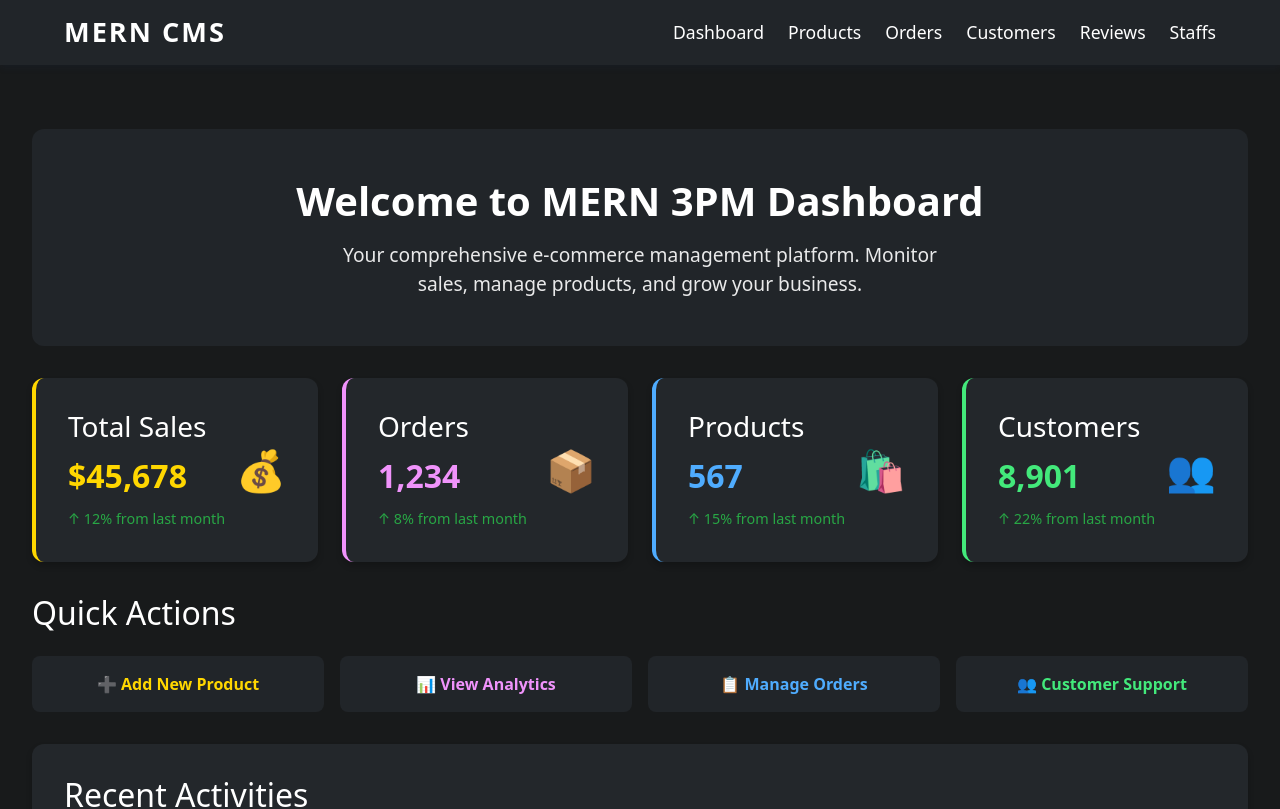
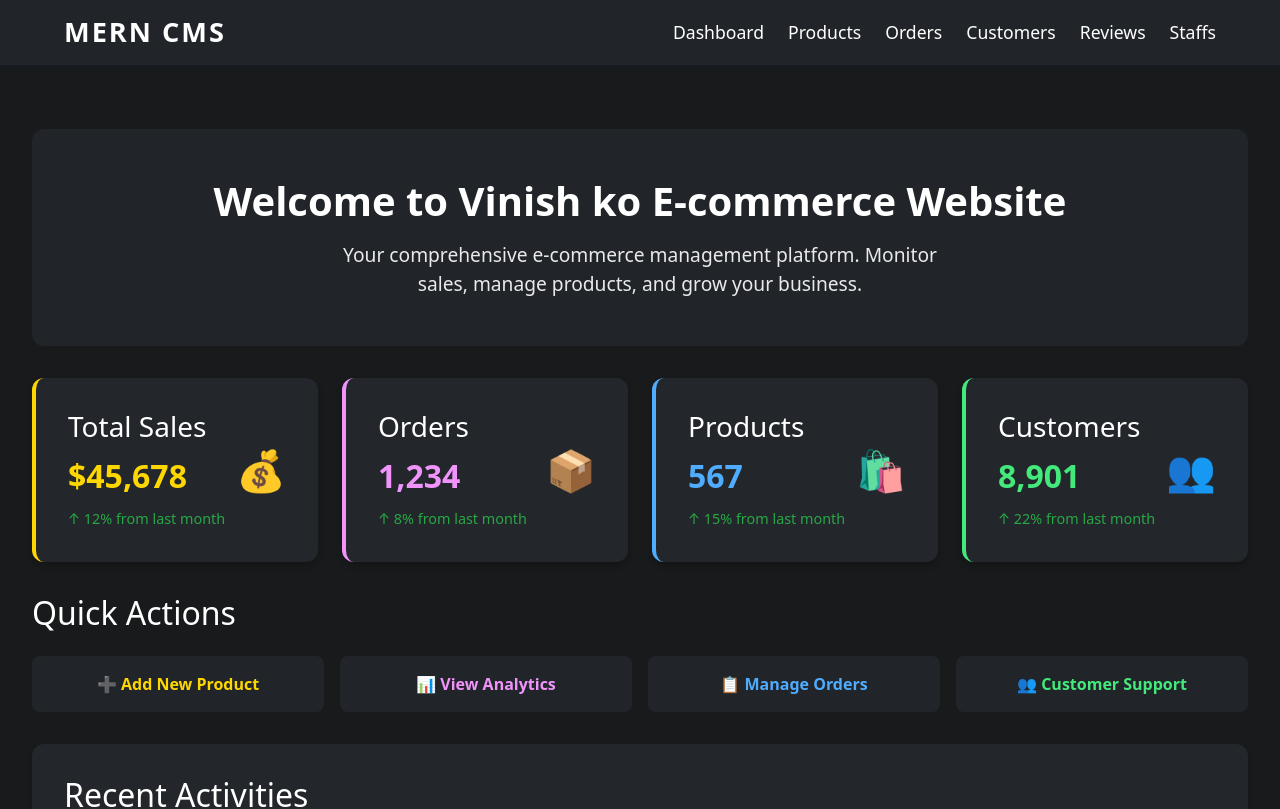
Before and after one commit to tiwvinish/e-commerce-using-mern-, a React (Vite) app in the folder cms-ui/: page / in a window 1280 px wide. Shown: the top 809 px of the page. Built offline with nearby package versions, Linux system fonts and the light colour scheme.

Commit message:
another update

```diff
--- a/cms-ui/src/pages/dashboard/home.jsx
+++ b/cms-ui/src/pages/dashboard/home.jsx
@@ -13,7 +13,7 @@ export const Home = () => {
         textAlign: "center"
       }}>
         <h1 style={{ fontSize: "2.5rem", marginBottom: "1rem", fontWeight: "bold" }}>
-          Welcome to MERN 3PM Dashboard
+          Welcome to Vinish ko E-commerce Website
         </h1>
         <p style={{ fontSize: "1.2rem", opacity: 0.9, maxWidth: "600px", margin: "0 auto" }}>
           Your comprehensive e-commerce management platform. Monitor sales, manage products, and grow your business.
```
